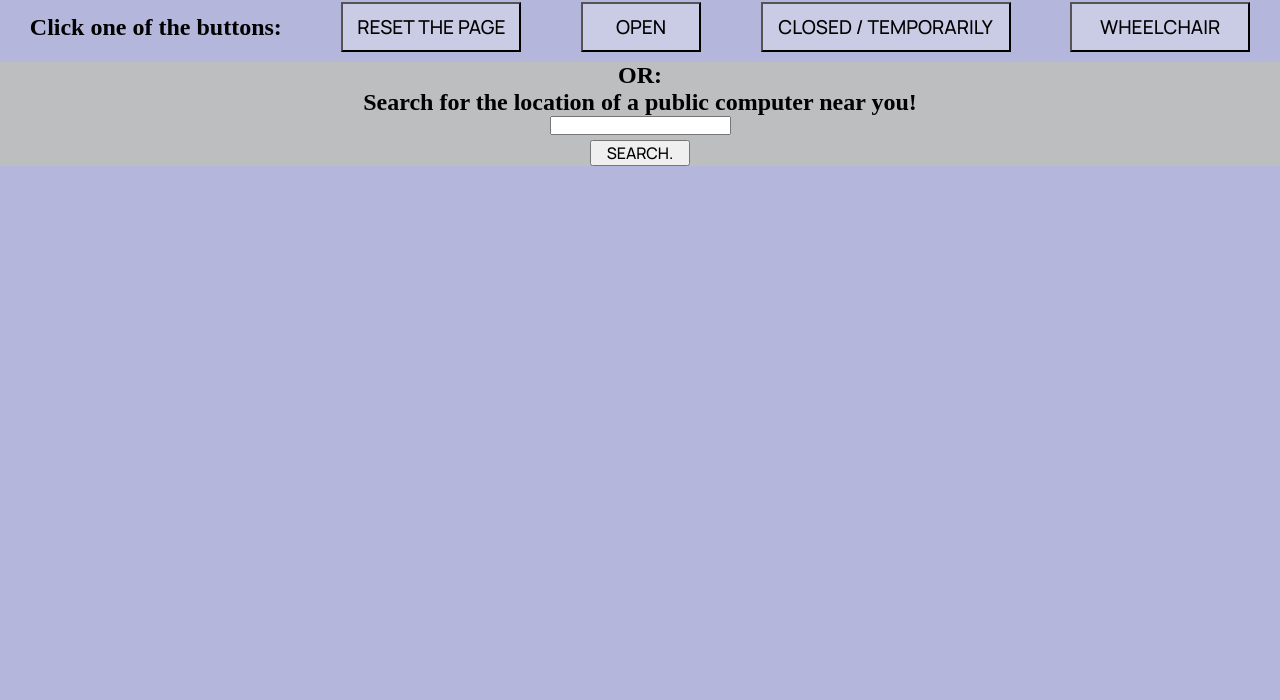
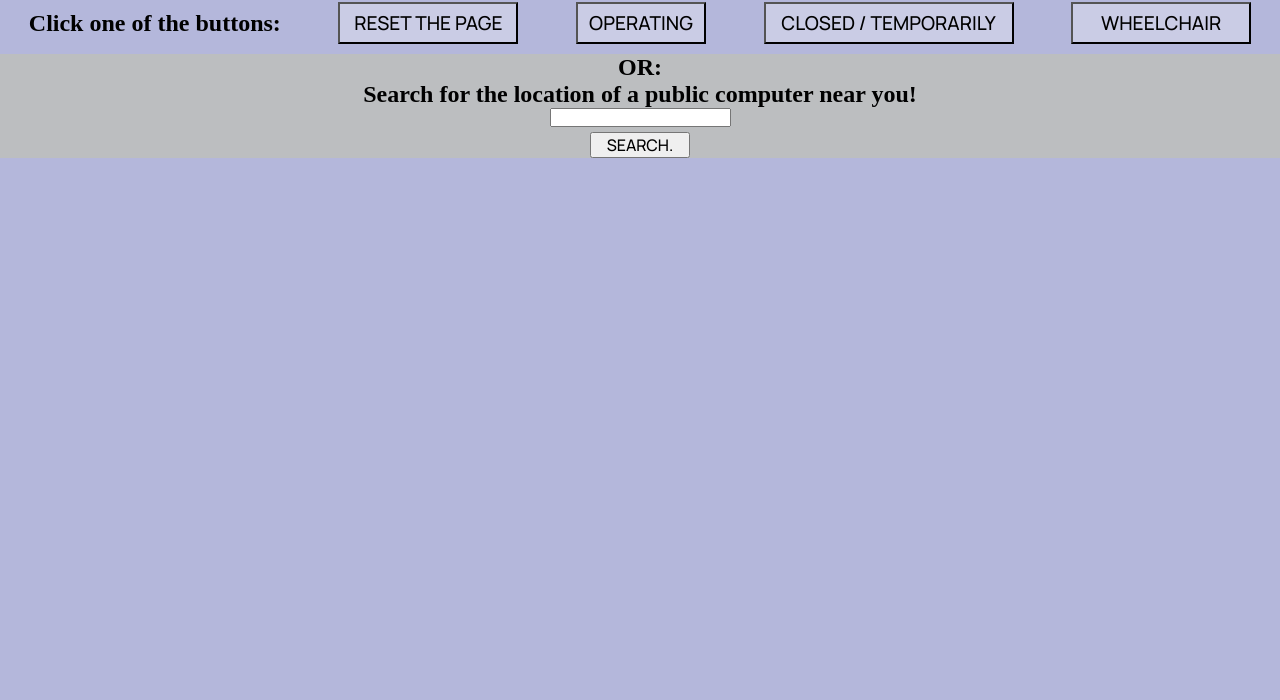
Before and after one commit to staten-island-tech/api-project-rae-2, a website built with Vite: page apirachel/index.html in a window 1280 px wide. Shown: the part 100-800 px from the top of the page. Built offline with nearby package versions, Linux system fonts and the light colour scheme; no server answers; a web font is replaced by a local one.

Commit message:
fixed more styles

```diff
--- a/apirachel/css/style.css
+++ b/apirachel/css/style.css
@@ -54,7 +54,7 @@ body,
 .all{
     flex-direction: row;
     width: 180px;
-    height: 50px;
+    height: 42px;
     text-align: center;
     font-size: 1.2rem;
     font-family: 'Manrope', sans-serif;
@@ -63,8 +63,8 @@ body,
 
 .open{
     flex-direction: row;
-    width: 120px;
-    height: 50px;
+    width: 130px;
+    height: 42px;
     text-align: center;
     font-size: 1.2rem;
     font-family: 'Manrope', sans-serif;
@@ -74,7 +74,7 @@ body,
 .close{
     flex-direction: row;
     width: 250px;
-    height: 50px;
+    height: 42px;
     text-align: center;
     font-size: 1.2rem;
     font-family: 'Manrope', sans-serif;
@@ -84,7 +84,7 @@ body,
 .chair{
     flex-direction: row;
     width: 180px;
-    height: 50px;
+    height: 42px;
     text-align: center;
     font-size: 1.2rem;
     font-family: 'Manrope', sans-serif;
--- a/apirachel/index.html
+++ b/apirachel/index.html
@@ -14,7 +14,7 @@
 <div id="container">
     <h2>Click one of the buttons: </h2>
     <h3><button class = "all">RESET THE PAGE</button></h3>
-      <h3><button class = "open">OPEN</button></h3>
+      <h3><button class = "open">OPERATING</button></h3>
       <h3><button class = "close">CLOSED / TEMPORARILY</button></h3>
       <h3><button class="chair">WHEELCHAIR</button></h3>
 </div>
@@ -25,7 +25,6 @@
     <h2><button class="click">SEARCH.</button></h2>
 </div>
     <div class ="result" id="results">
-
     </div>
     <script type="module" src="./js/main.js"></script>
 </body>
```
